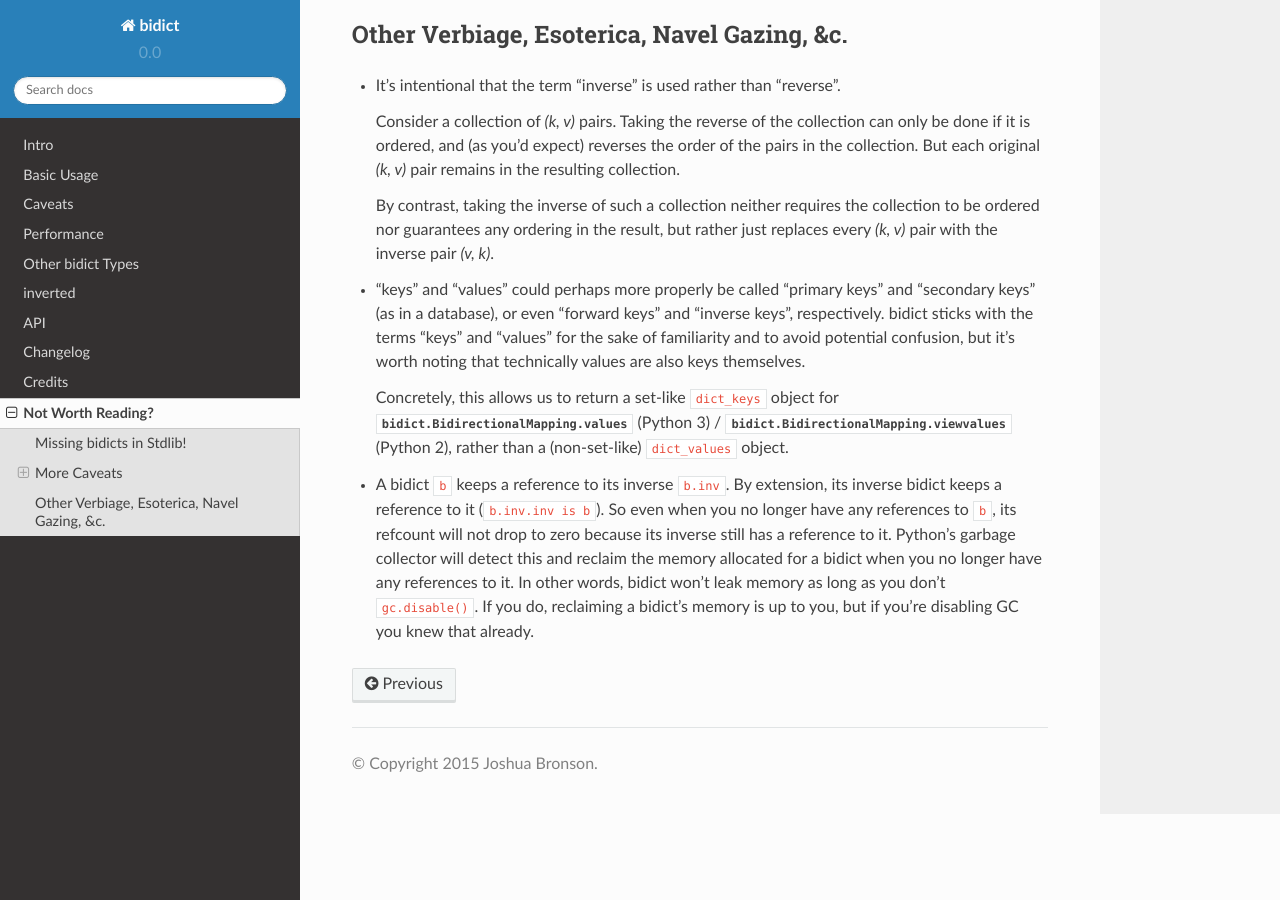
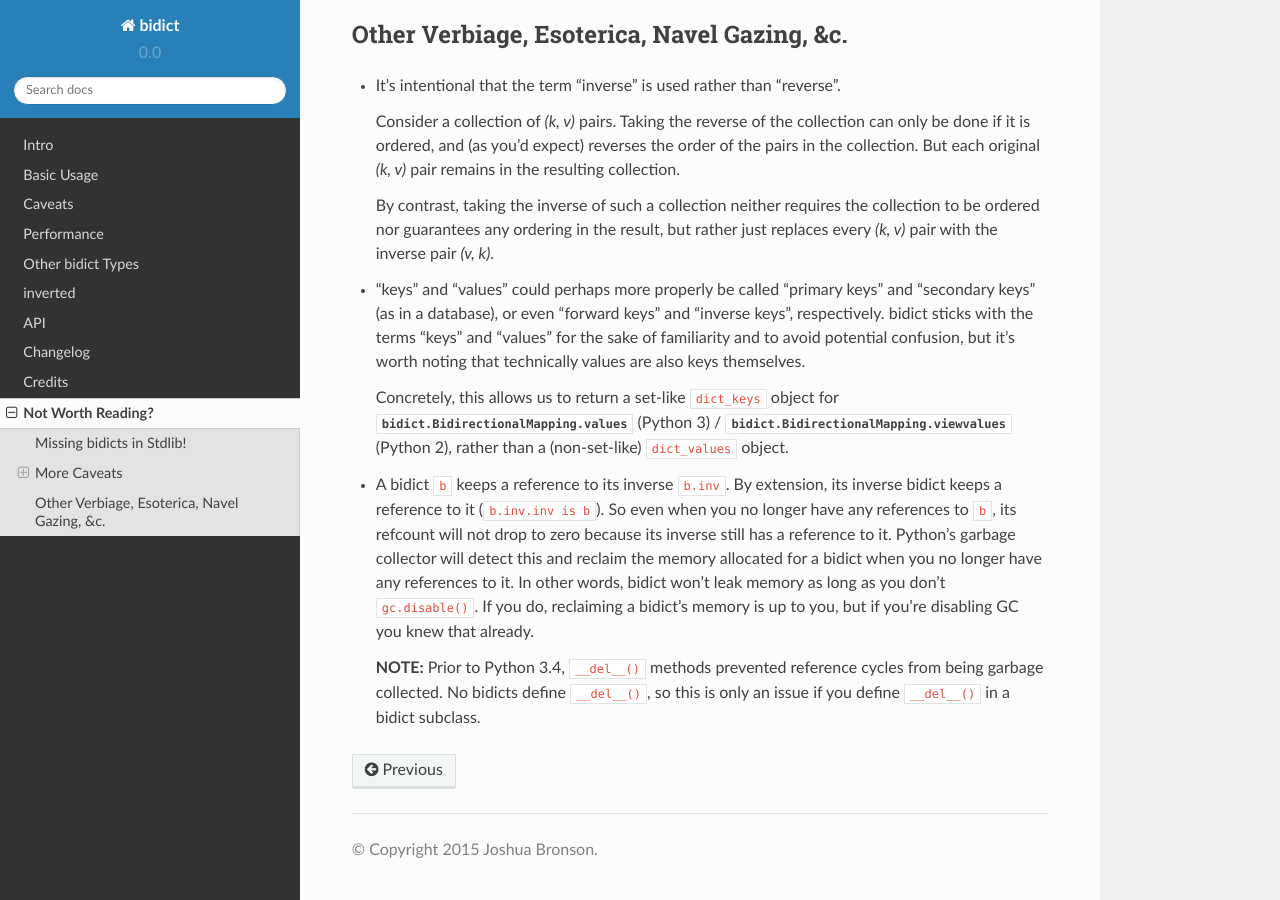
Before and after one commit to jab/bidict, a Sphinx documentation site: the page built from docs/cut.rst, in a window 1280 px wide and 900 px high, scrolled down 1015 px. Built offline with Sphinx 7.4.7 and the Read the Docs theme 2.0.0, drawn with Linux system fonts in a browser that asks for light colours.

Commit message:
add note about __del__ prior to python 3.4

```diff
--- a/docs/cut.rst
+++ b/docs/cut.rst
@@ -80,3 +80,8 @@ Other Verbiage, Esoterica, Navel Gazing, &c.
   as long as you don't ``gc.disable()``.
   If you do, reclaiming a bidict's memory is up to you,
   but if you're disabling GC you knew that already.
+
+  **NOTE:** Prior to Python 3.4,
+  ``__del__()`` methods prevented reference cycles from being garbage collected.
+  No bidicts define ``__del__()``,
+  so this is only an issue if you define ``__del__()`` in a bidict subclass.
```
